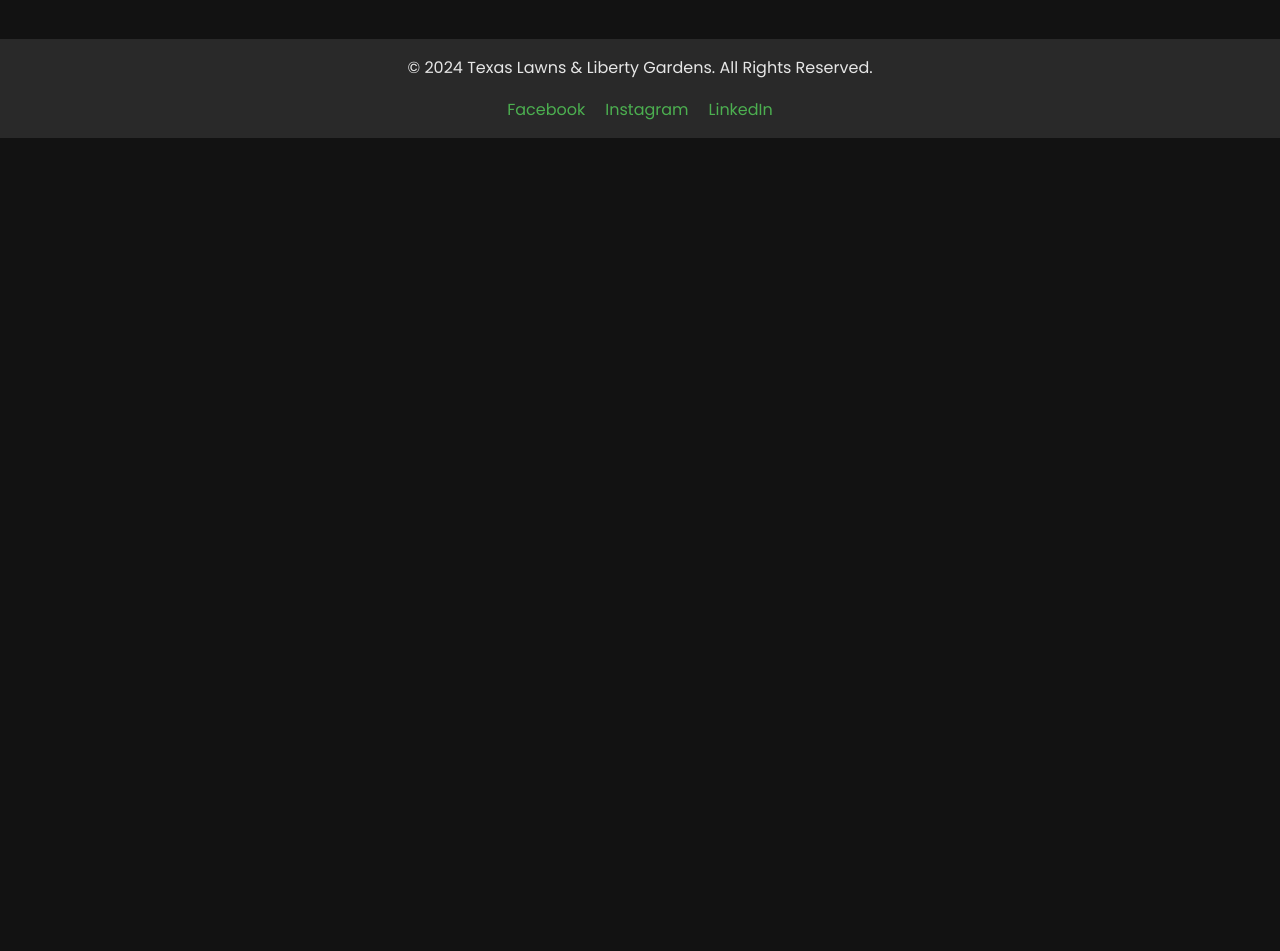
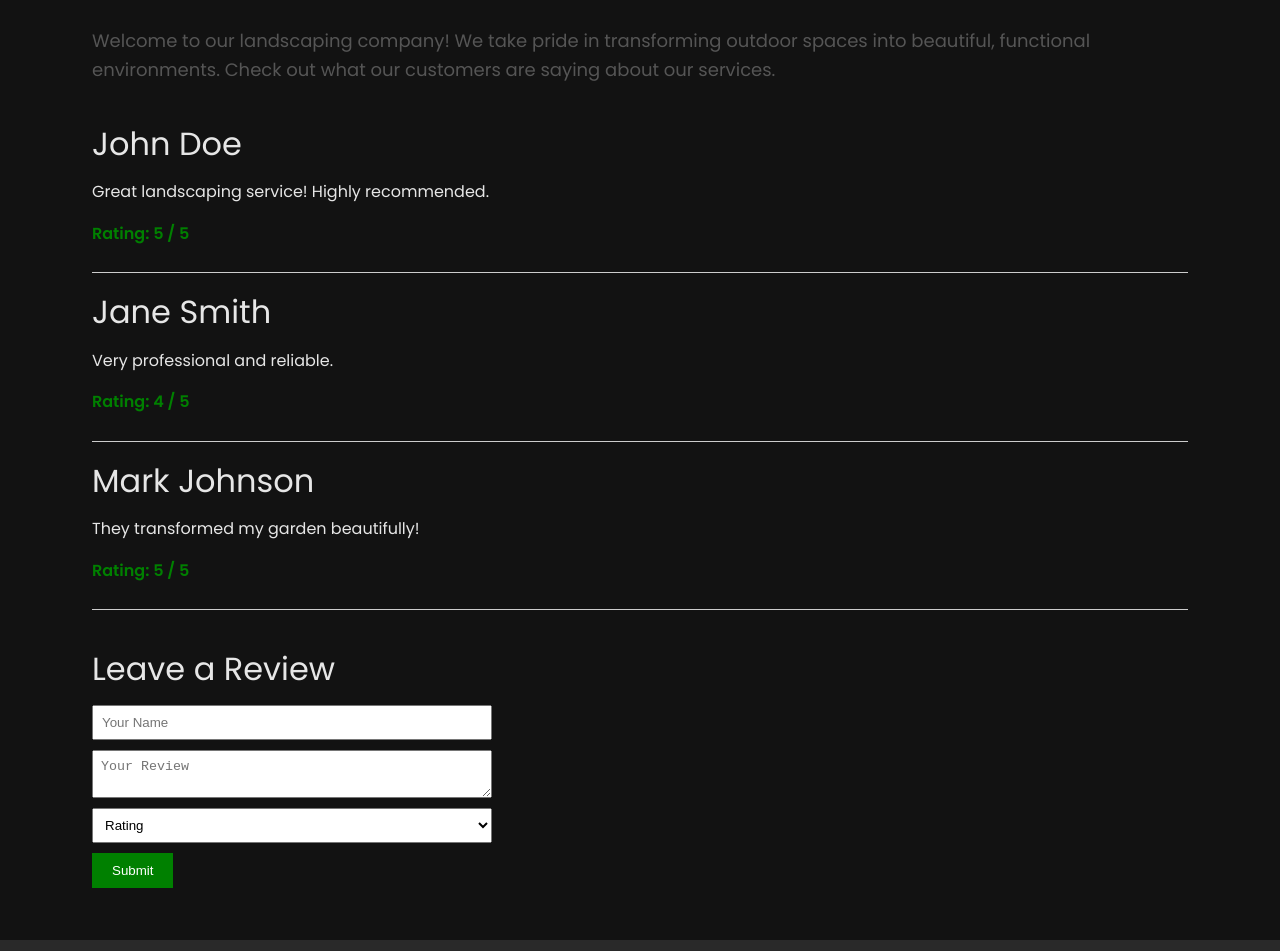
Before and after one commit to EstebanArriaga3/4375-team-6, a Vue app in the folder frontend/: page /review in a window 1280 px wide. Shown: the part 161-1112 px from the top of the page. Before the commit the page ends 800 px from the top, so only its background shows below. Built offline with nearby package versions, Linux system fonts and the light colour scheme.

Commit message:
reviews page made

```diff
--- a/frontend/src/views/ReviewView.vue
+++ b/frontend/src/views/ReviewView.vue
@@ -1,5 +1,115 @@
 <template>
-    <div>
-        <h1> Empty </h1>
+    <div class="reviews-page">
+        <h1>Customer Reviews</h1>
+
+        <!-- Description Section -->
+        <div class="description">
+            <p>
+                Welcome to our landscaping company! We take pride in transforming outdoor spaces into beautiful,
+                functional environments. Check out what our customers are saying about our services.
+            </p>
+        </div>
+
+        <!-- Customer Reviews Section -->
+        <div class="review" v-for="review in reviews" :key="review.id">
+            <h2>{{ review.name }}</h2>
+            <p>{{ review.text }}</p>
+            <p class="rating">Rating: {{ review.rating }} / 5</p>
+        </div>
+
+        <!-- Leave a Review Section -->
+        <div class="leave-review">
+            <h2>Leave a Review</h2>
+            <input type="text" v-model="newReview.name" placeholder="Your Name">
+            <textarea v-model="newReview.text" placeholder="Your Review"></textarea>
+            <select v-model="newReview.rating">
+                <option disabled value="">Rating</option>
+                <option value="5">5 - Excellent</option>
+                <option value="4">4 - Good</option>
+                <option value="3">3 - Average</option>
+                <option value="2">2 - Below Average</option>
+                <option value="1">1 - Poor</option>
+            </select>
+            <button @click="submitReview">Submit</button>
+        </div>
     </div>
 </template>
+
+<script>
+export default {
+    data() {
+        return {
+            reviews: [
+                { id: 1, name: 'John Doe', text: 'Great landscaping service! Highly recommended.', rating: 5 },
+                { id: 2, name: 'Jane Smith', text: 'Very professional and reliable.', rating: 4 },
+                { id: 3, name: 'Mark Johnson', text: 'They transformed my garden beautifully!', rating: 5 }
+            ],
+            newReview: {
+                name: '',
+                text: '',
+                rating: ''
+            }
+        };
+    },
+    methods: {
+        submitReview() {
+            if (this.newReview.name && this.newReview.text && this.newReview.rating) {
+                const newId = this.reviews.length + 1;
+                this.reviews.push({ ...this.newReview, id: newId });
+                this.newReview = { name: '', text: '', rating: '' };
+            } else {
+                alert('Please fill in all fields before submitting.');
+            }
+        }
+    }
+};
+</script>
+
+<style scoped>
+.reviews-page {
+    padding: 20px;
+}
+
+.description {
+    margin-bottom: 40px;
+    font-size: 18px;
+    color: #555;
+}
+
+.review {
+    margin-bottom: 20px;
+    border-bottom: 1px solid #ccc;
+    padding-bottom: 10px;
+}
+
+.rating {
+    font-weight: bold;
+    color: green;
+}
+
+.leave-review {
+    margin-top: 40px;
+}
+
+.leave-review input,
+.leave-review textarea,
+.leave-review select {
+    display: block;
+    margin-bottom: 10px;
+    padding: 8px;
+    width: 100%;
+    max-width: 400px;
+}
+
+button {
+    padding: 10px 20px;
+    background-color: green;
+    color: white;
+    border: none;
+    cursor: pointer;
+}
+
+button:hover {
+    background-color: darkgreen;
+}
+</style>
```
